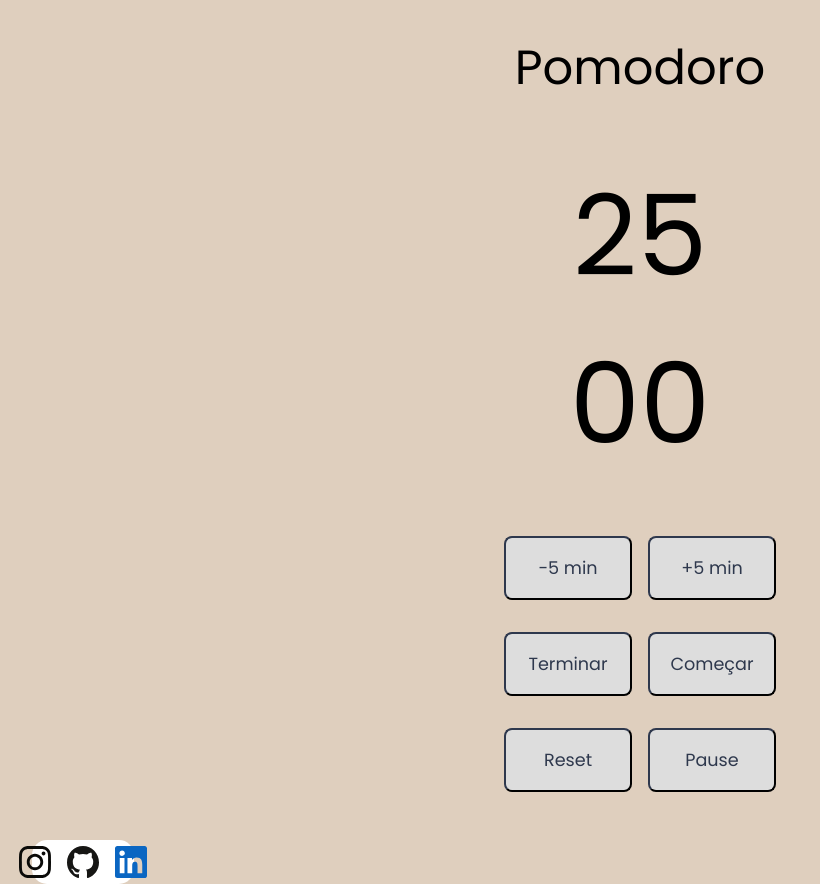
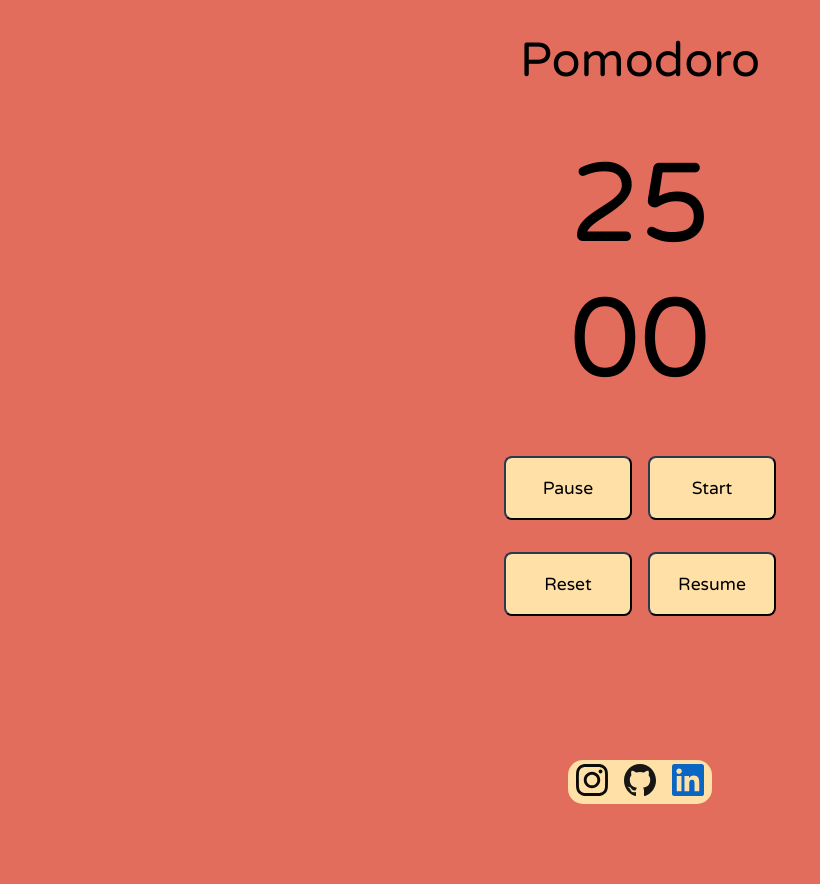
Before and after one commit to renan-leonel/app_ideas, a plain HTML site: page pomodoro/index.html in a window 1280 px wide. Shown: the whole page, without its empty margins (0-820 px from the left). After the commit the page ends 836 px from the top, so only its background shows below. Drawn offline with Linux system fonts and the light colour scheme.

Commit message:
bug fixes

```diff
--- a/pomodoro/index.css
+++ b/pomodoro/index.css
@@ -4,7 +4,7 @@
 }
 
 body{
-    background-color: #DFCFBE;
+    background-color: #e26d5c;
     overflow: hidden;
 }
 
@@ -15,8 +15,8 @@ body{
 
     font-size: 3rem;
     font-weight: 400;
-    font-family: 'Poppins', sans-serif;
-    color: #000000;
+    font-family: 'Varela Round', sans-serif;
+    color: black;
 }
 
 #timer{
@@ -26,7 +26,7 @@ body{
     justify-content: center;
     font-size: 7rem;
     margin-top: 3rem;
-    font-family: 'Poppins', sans-serif;
+    font-family: 'Varela Round', sans-serif;
 }
 
 #buttons{
@@ -38,14 +38,14 @@ body{
 }
 
 #buttons button{
-    background-color: #dddddd;
-    font-family: 'Poppins', sans-serif;
+    background-color: #ffe1a8;
+    font-family: 'Varela Round', sans-serif;
     font-size: 1.1rem;
-    color: #2e384d;
+    color: black;
     cursor: pointer;
 }
 
-#buttons #start, #buttons #finish, #buttons #increaseOne, #buttons #decreaseOne, #buttons #increaseFive, #buttons #decreaseFive, #buttons #pause, #buttons #reset {
+#buttons #start, #buttons #pause, #buttons #resume, #buttons #reset {
     align-self: center;
     justify-self: center;
     width: 8rem;
@@ -57,37 +57,30 @@ body{
 
 
 /* estilizações pra centralizar os botões no display grid, único jeito que consegui */
-#buttons #increaseOne, #buttons #start, #buttons #increaseFive, #buttons #pause {
+#buttons #start, #buttons #resume {
     transform: translateX(25rem); /* move horizontalmente */
 }
 
-#buttons #decreaseOne, #buttons #finish, #buttons #decreaseFive, #buttons #reset {
+#buttons #pause, #buttons #reset {
     transform: translateX(-25rem); /* move horizontalmente */
 }
 
 #social{
     height: 5.5vh;
-    width: 8vw;
-    min-width: 6vw;
-    margin-top: 3rem;
-    margin-left: 2rem;
-
+    width: 9rem;
+    margin: 9rem auto 2rem auto;
     border-radius: 15px;
-    background-color: white;
+    background-color: #ffe1a8;
     display: flex;
     justify-content: center;
     align-items: center;
 }
 
 #social a{
-    display: flex;
-    justify-content: center;
     margin: 0.5rem;
 }
 
 #social a img{
-    display: flex;
-    justify-content: center;
     width: 2rem;
 }
 
--- a/pomodoro/index.html
+++ b/pomodoro/index.html
@@ -8,7 +8,7 @@
 
     <link rel="stylesheet" href="/pomodoro/index.css">
     <link rel="preconnect" href="https://fonts.gstatic.com">
-    <link href="https://fonts.googleapis.com/css2?family=Poppins&display=swap" rel="stylesheet">
+    <link href="https://fonts.googleapis.com/css2?family=Varela+Round&display=swap" rel="stylesheet">
 </head>
 <body onload="load()">
     <div id="container">
@@ -18,16 +18,13 @@
             <span id="seconds"></span>
         </div>
         <div id="buttons">
-            <button id="increaseFive" class="anim" onclick="increaseFive()">+5 min</button>
-            <button id="decreaseFive" class="anim" onclick="decreaseFive()">-5 min</button>
-            <button id="start" class="anim" onclick="start()">Começar</button>
-            <button id="finish" class="anim" onclick="finish()" disabled>Terminar</button>
-            <button id="pause" class="anim" onclick="pause()">Pause</button>
+            <button id="start" class="anim" onclick="start()">Start</button>
+            <button id="pause" class="anim" onclick="pause()" disabled>Pause</button>
+            <button id="resume" class="anim" onclick="resume()">Resume</button>
             <button id="reset" class="anim" onclick="reset()">Reset</button>
-
         </div>
 
-        <div id="social">
+        <footer id="social">
                 <a href="https://www.instagram.com/renanleonel_/?hl=pt-br">
                     <img src="./images/instagram-icon.svg" alt="Instagram">
                 </a>
@@ -37,7 +34,7 @@
                 <a href="https://www.linkedin.com/in/renanleonel/">
                     <img src="./images/linkedin-icon.svg" alt="LinkedIn">
                 </a>
-        </div>
+        </footer>
 
     </div>
 </body>
--- a/pomodoro/index.js
+++ b/pomodoro/index.js
@@ -10,18 +10,14 @@ function load(){
 }
 
 function enableButton(){ // permitir que o botão terminar possa ser clicado
-    document.getElementById("finish").disabled = false;
+    document.getElementById("pause").disabled = false;
 }
 
-function finish(){
+function pause(){
     flag = true;
 }
 
-
-function start(){
-
-    enableButton();
-
+function countdown(){
     var interval = setInterval(() => {
         if(flag == false){
             if(seconds == 0){
@@ -43,33 +39,31 @@ function start(){
             }
         }
         else{
-            clearInterval(interval); // botão terminar foi acionado, setando o contador pra 00:00
-            document.getElementById("seconds").innerHTML = '0' + 0;
-            document.getElementById("minutes").innerHTML = '0' + 0;
+            clearInterval(interval); // botão pause foi acionado, setando o contador pro momento do pause
+            document.getElementById("seconds").innerHTML = seconds;
+            document.getElementById("minutes").innerHTML = minutes;
         }
     }, 1000);
 }
 
-function increaseFive(){
-    if(minutes < 30){
-        minutes = minutes + 5;
-        document.getElementById("minutes").innerHTML = minutes;
+function start(){
+    if(flag == true){
+        flag = false;
     }
+    enableButton();
+    countdown();
 }
 
-function decreaseFive(){
-    if(minutes > 5){
-        minutes = minutes - 5;
-        document.getElementById("minutes").innerHTML = minutes;
+function resume(){
+    if(flag == true){
+        flag = false;
+    }
 
-        if(minutes <= 5){
-            minutes = '0' + minutes;
-            document.getElementById("minutes").innerHTML = minutes;
-        }
-    }
+    countdown();
 }
 
 function reset(){
+    pause();
     minutes = 25;
     document.getElementById("minutes").innerHTML = minutes;
     seconds = '0' + 0;
```
